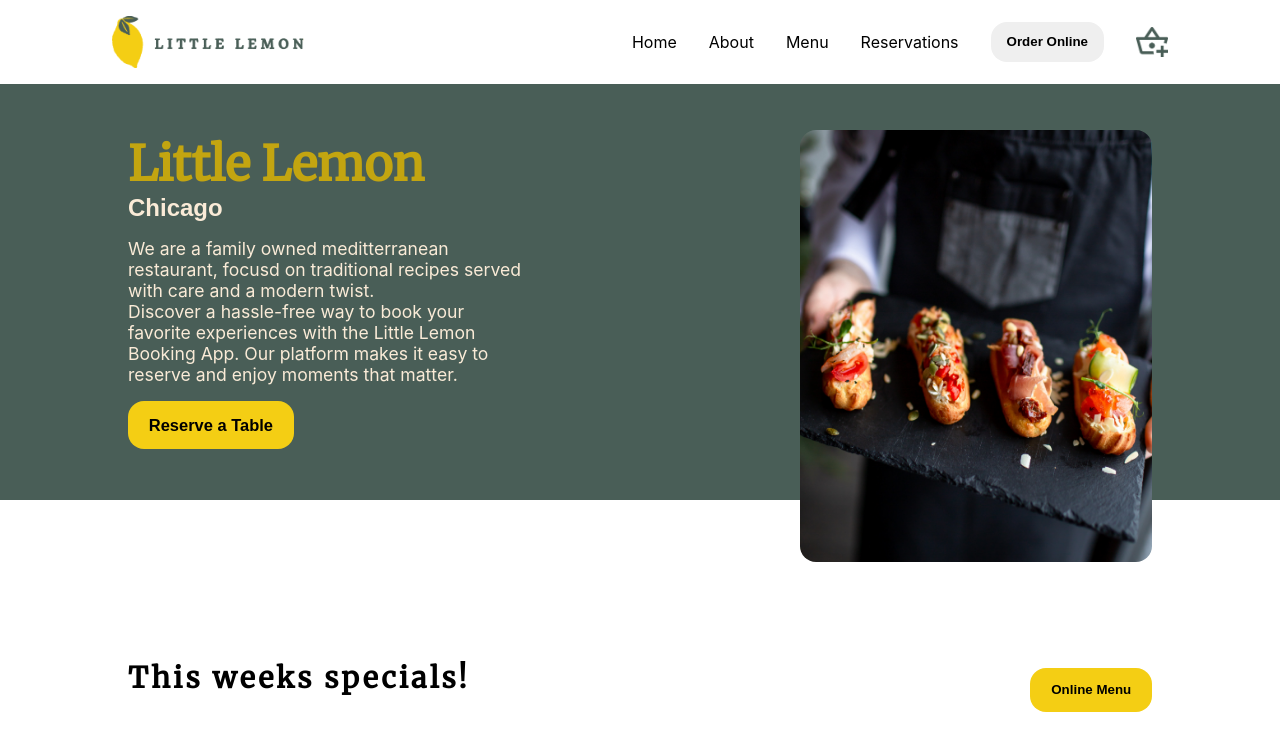
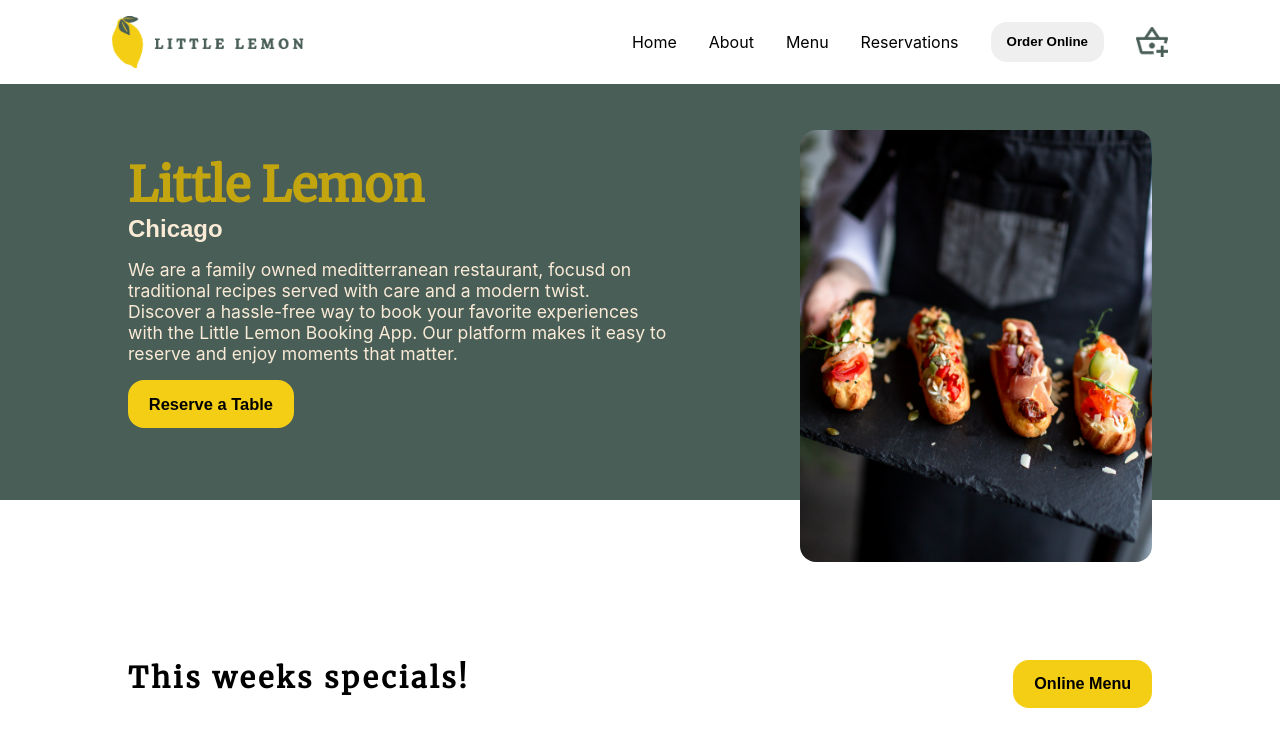
Before and after one commit to ChahrazadBouragba/little-lemon, a React (Create React App) app: page / in a window 1280 px wide. Shown: the top 754 px of the page. Built offline with nearby package versions, Linux system fonts and the light colour scheme; grey boxes are pictures that could not be loaded; a web font is replaced by a local one.

Commit message:
updated-hero

```diff
--- a/src/App.css
+++ b/src/App.css
@@ -75,7 +75,8 @@ header button {
 }
 .hero-description p {
   color: antiquewhite;
-  max-width: 60%;
+  max-width: 34rem;
+  min-width: 100%;
   margin-top: 1rem;
   font-size: 1.1rem;
 }
@@ -113,9 +114,9 @@ header button {
   border-radius: 16px;
   border: none;
   background-color: #f4ce14;
-  margin-top: 0.5rem;
   font-weight: bolder;
   white-space: nowrap;
+  font-size: 1.01rem;
 }
 .highlights-heading h1 {
   margin-right: auto;
```
